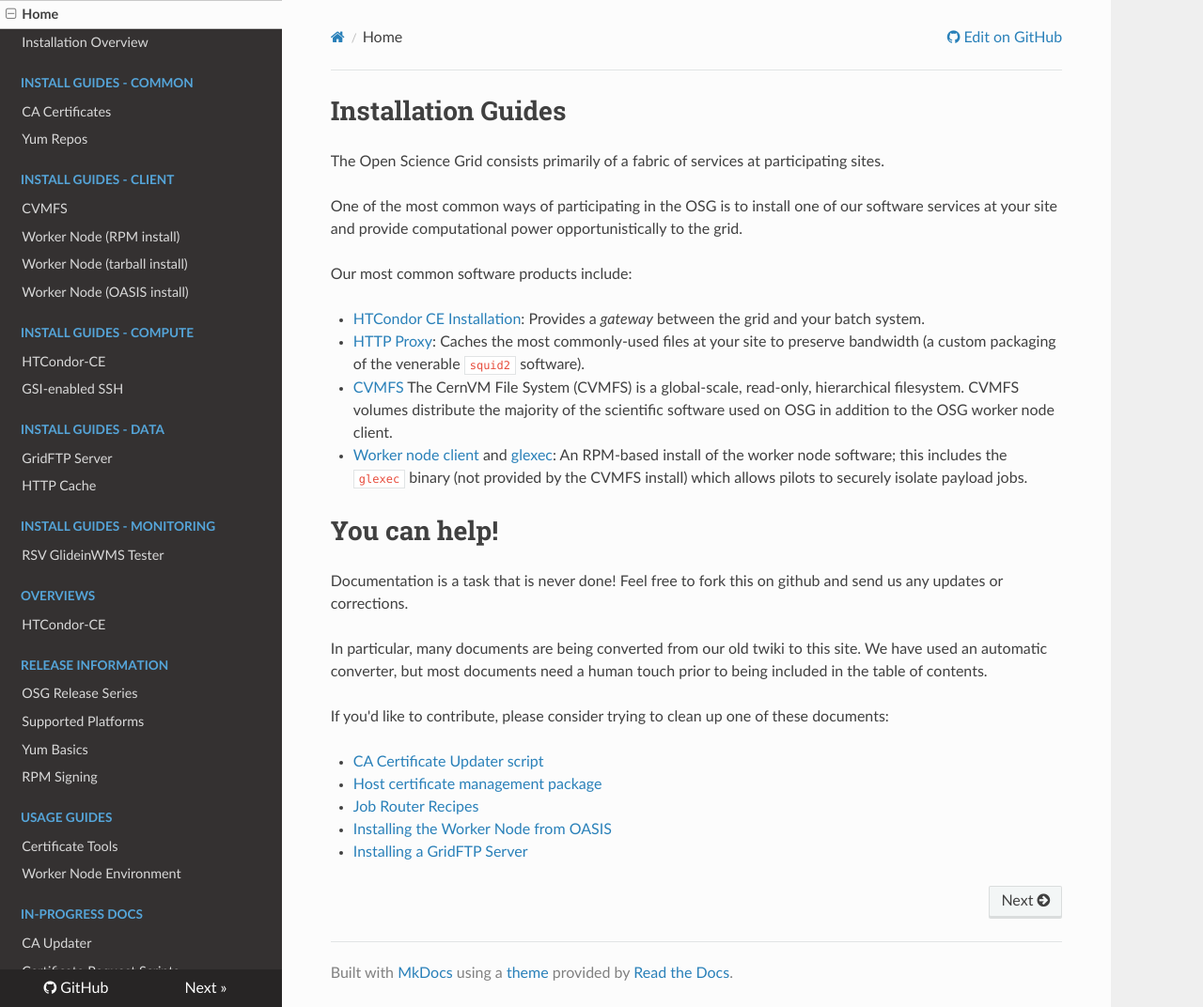
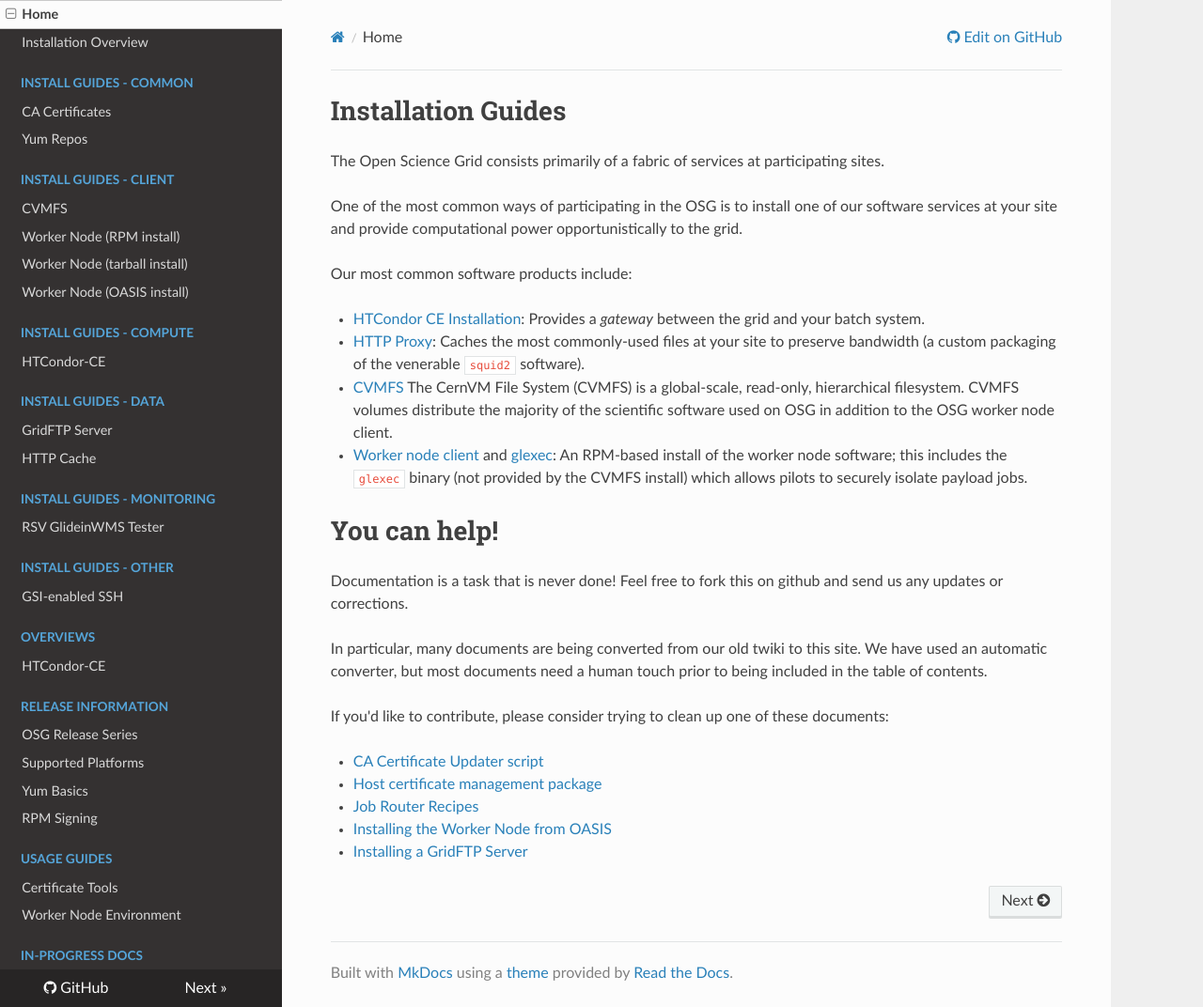
Before and after one commit to osg-htc/docs, an MkDocs documentation site: the page built from docs/index.md, in a window 1280 px wide and 1072 px high. Shown: the whole window at 94% size. Built offline with MkDocs 1.6.1, drawn with Linux system fonts in a browser that asks for light colours; nearby versions of some CDN libraries; old or Windows-style settings are respelled for this version of MkDocs.

Commit message:
move gsissh to new "Other" category like its filename

```diff
--- a/mkdocs.yml
+++ b/mkdocs.yml
@@ -19,12 +19,13 @@
   - 'Worker Node (OASIS install)': 'client/wn-oasis.md'
 - Install Guides - Compute:
   - 'HTCondor-CE': 'compute-element/install-htcondor-ce.md'
-  - 'GSI-enabled SSH': 'other/gsissh.md'
 - Install Guides - Data:
   - 'GridFTP Server': 'storage/gridftp.md'
   - 'HTTP Cache': 'frontier-squid/squid.md'
 - Install Guides - Monitoring:
   - 'RSV GlideinWMS Tester': 'monitoring/rsv-gwms-tester.md'
+- Install Guides - Other:
+  - 'GSI-enabled SSH': 'other/gsissh.md'
 - Overviews:
   - 'HTCondor-CE': 'compute-element/htcondor-ce-overview.md'
 - Release Information:
```
